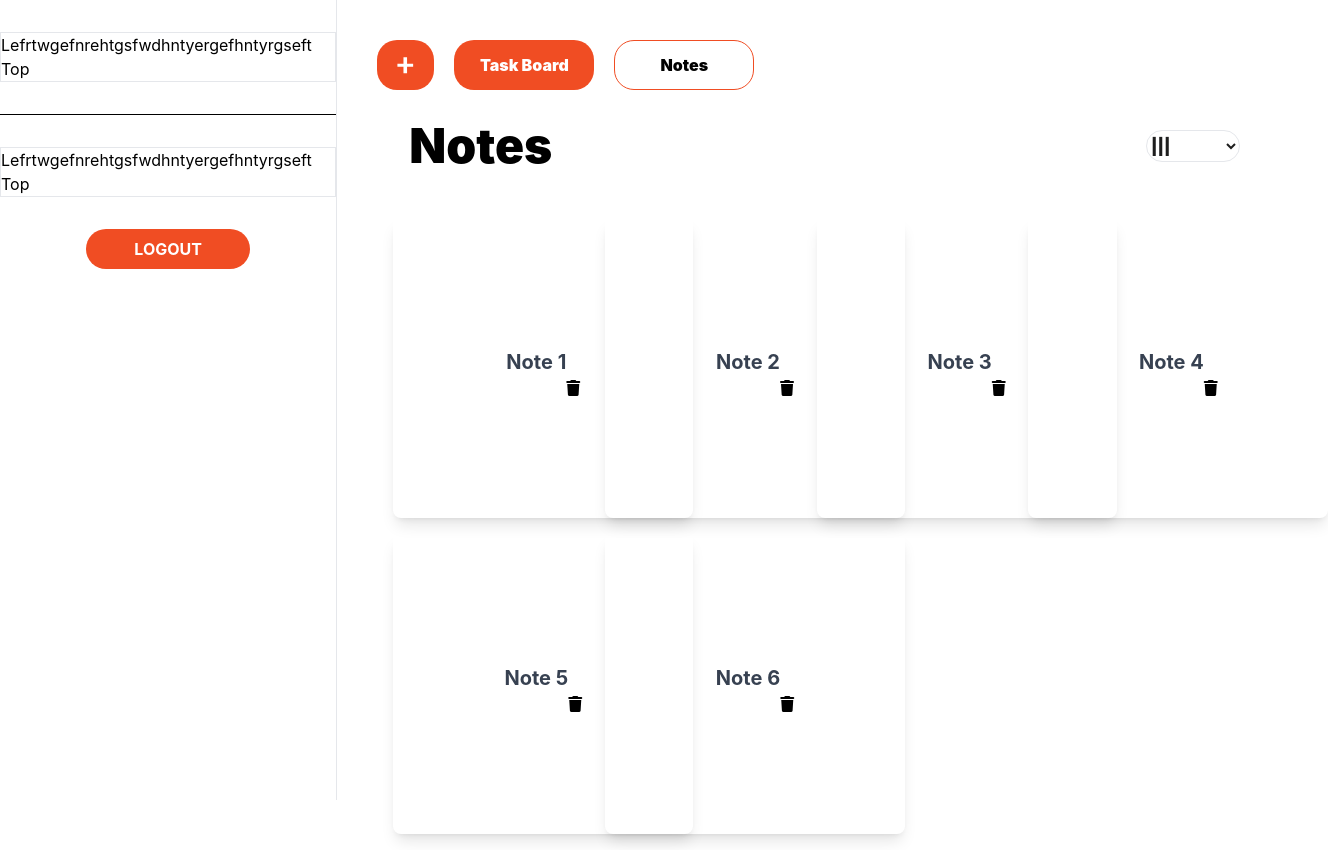
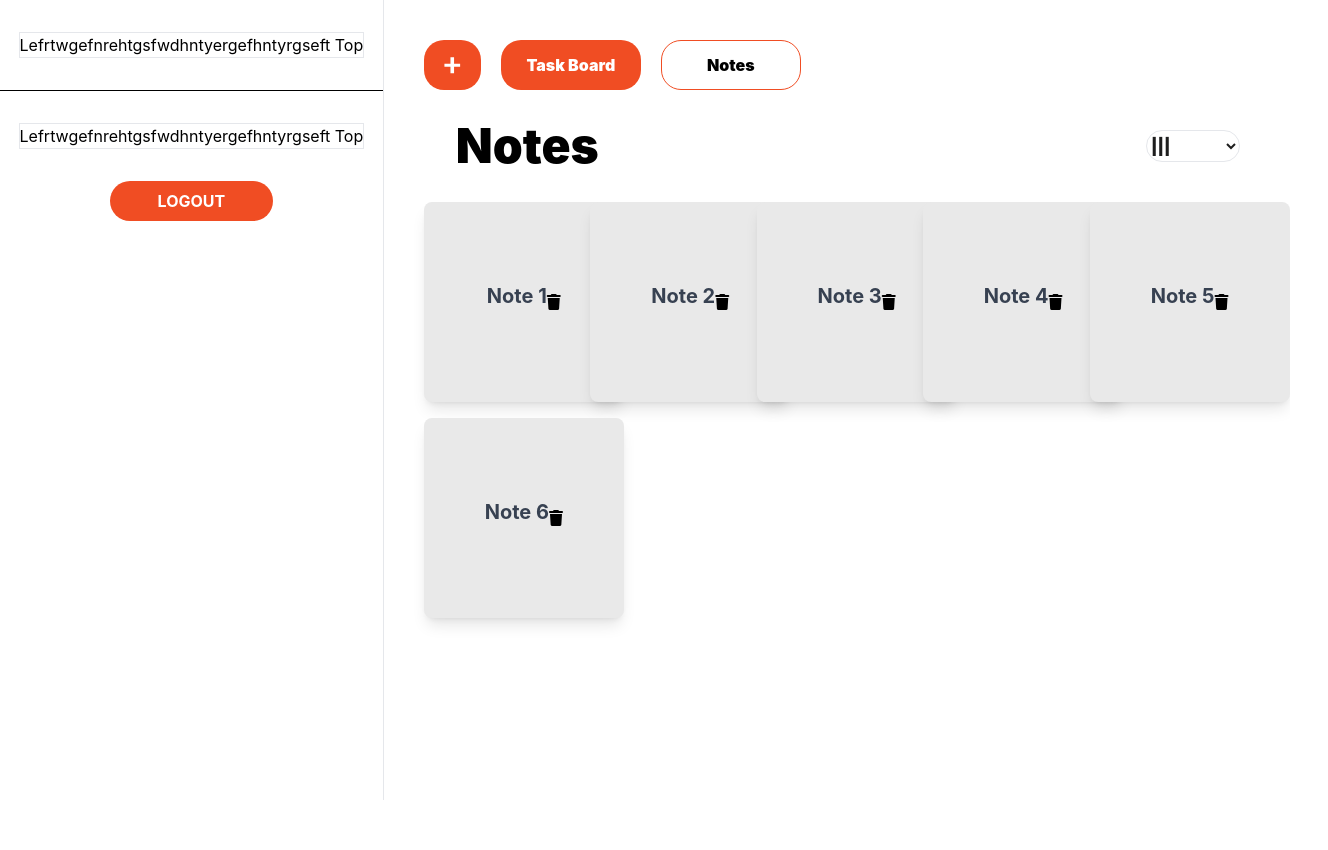
Before and after one commit to TarunVuppala/Task-Manager, a React (Create React App) app in the folder frontend/: page /notes in a window 1280 px wide. Shown: the whole page, 1328 px wide, since content can reach past the window. After the commit the page ends 800 px from the top, so only its background shows below. Built offline with nearby package versions, Linux system fonts and the light colour scheme.

Commit message:
Update NotesPage.jsx

```diff
--- a/frontend/src/Notes/NotesPage.jsx
+++ b/frontend/src/Notes/NotesPage.jsx
@@ -22,15 +22,13 @@ function NotesPage() {
                 </div>
 
                 <div>
-                    <div className="p-4 grid grid-cols-4 gap-4">
+                    <div className="grid gap-4 lg:grid-cols-5 md:grid-cols-3 sm:grid-cols-1 ">
                         {Array.from({ length: 6 }).map((_, index) => (
-                            <div key={index} className="shadow-lg p-4 rounded-lg w-[300px] h-[300px] flex justify-center items-center">
+                            <div key={index} className="shadow-lg rounded-lg w-[200px] h-[200px] flex justify-center items-center bg-[#e9e9e9]">
                                 <label htmlFor={`input${index}`} className="block text-xl font-bold text-gray-700 mb-3">
                                     Note {index + 1}
                                 </label>
-                                <div className=" flex flex-row items-end justify-end pt-10">
-                                    <button><i class="fa-solid fa-trash"></i></button>
-                                </div>
+                                <button><i class="fa-solid fa-trash"></i></button>
 
                             </div>
                         ))}
```
